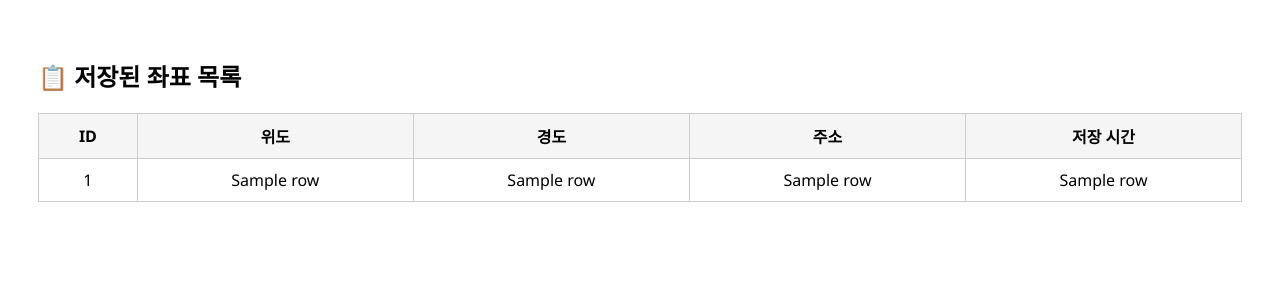
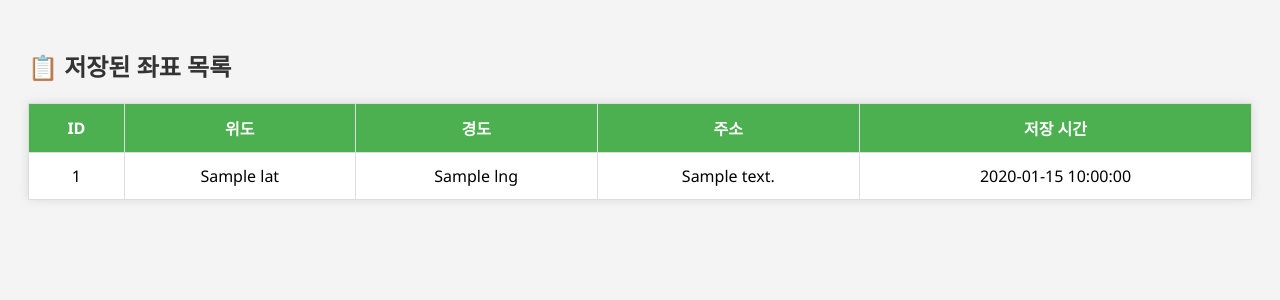
Before and after one commit to skysunm/ana_test2, a Flask app: template templates/table.html in a window 1280 px wide. Shown: the top 300 px of the page. Run offline with Flask 3, Linux system fonts and the light colour scheme; the template is opened without the code that fills it: most values are stand-ins (such as "Sample title", 1, 10 or a date in 2020).

Commit message:
💾 Fix table view to display coordinates data properly

```diff
--- a/templates/table.html
+++ b/templates/table.html
@@ -4,22 +4,26 @@
   <meta charset="utf-8">
   <title>저장된 좌표 목록</title>
   <style>
-    body {
-      font-family: 'Segoe UI', sans-serif;
-      padding: 30px;
-    }
+    body { font-family: 'Segoe UI', sans-serif; background: #f4f4f4; padding: 20px; }
+    h2 { color: #333; }
     table {
       width: 100%;
       border-collapse: collapse;
       margin-top: 20px;
+      background: white;
+      box-shadow: 0 0 10px rgba(0,0,0,0.1);
     }
     th, td {
-      border: 1px solid #ccc;
-      padding: 10px;
+      border: 1px solid #ddd;
+      padding: 12px;
       text-align: center;
     }
     th {
-      background-color: #f5f5f5;
+      background-color: #4CAF50;
+      color: white;
+    }
+    tr:nth-child(even) {
+      background-color: #f9f9f9;
     }
   </style>
 </head>
@@ -36,13 +40,13 @@
       </tr>
     </thead>
     <tbody>
-      {% for row in rows %}
+      {% for row in coords %}
       <tr>
-        <td>{{ row[0] }}</td>
-        <td>{{ row[1] }}</td>
-        <td>{{ row[2] }}</td>
-        <td>{{ row[3] }}</td>
-        <td>{{ row[4] }}</td>
+        <td>{{ row.id }}</td>
+        <td>{{ row.lat }}</td>
+        <td>{{ row.lng }}</td>
+        <td>{{ row.address }}</td>
+        <td>{{ row.created_at }}</td>
       </tr>
       {% endfor %}
     </tbody>
```
